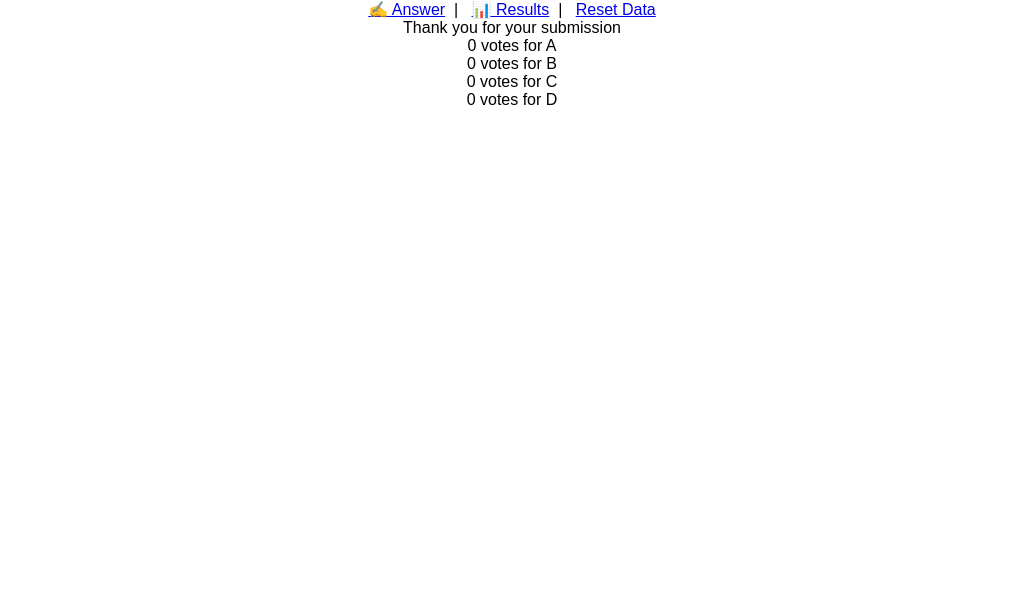
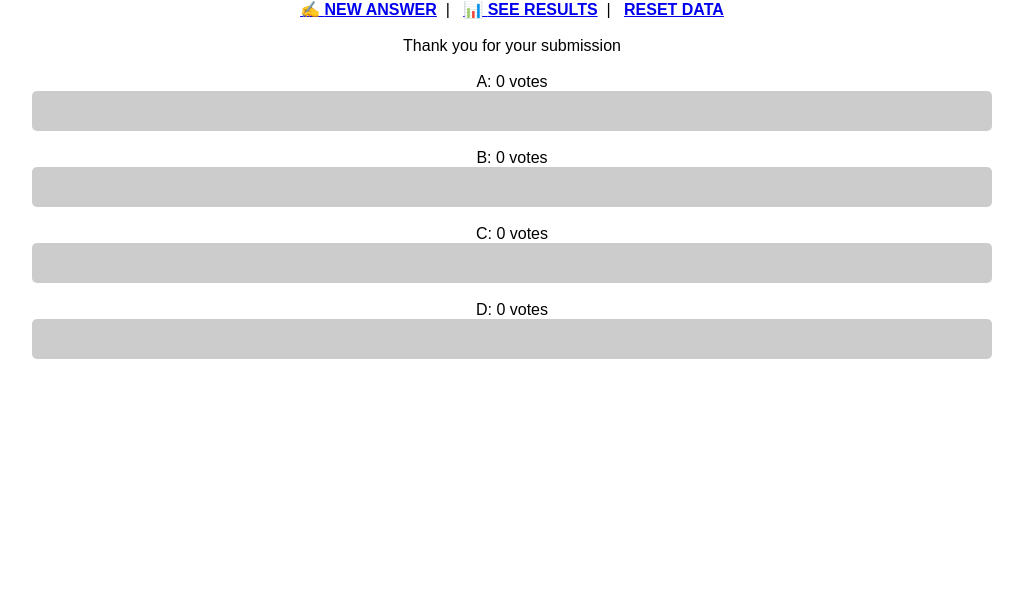
Before and after one commit to j-vanrav/maca-quiz, a Flask app: page /result in a window 1280 px wide. Shown: the top 599 px of the page, without its empty margins (128-1151 px from the left). Run offline with Flask 2, Linux system fonts and the light colour scheme; data that the repository does not hold is empty; some libraries are stand-ins or nearby versions.

Commit message:
all beautified

```diff
--- a/app/routes.py
+++ b/app/routes.py
@@ -6,12 +6,17 @@ import psycopg2
 
 @app.route("/result")
 def success():
+    avotes = Result.query.filter_by(answer = "A").count()
+    bvotes = Result.query.filter_by(answer = "B").count()
+    cvotes = Result.query.filter_by(answer = "C").count()
+    dvotes = Result.query.filter_by(answer = "D").count()
     return render_template("result.html",
         title = "Submission Successful",
-        avotes = Result.query.filter_by(answer = "A").count(),
-        bvotes = Result.query.filter_by(answer = "B").count(),
-        cvotes = Result.query.filter_by(answer = "C").count(),
-        dvotes = Result.query.filter_by(answer = "D").count()
+        avotes = avotes,
+        bvotes = bvotes,
+        cvotes = cvotes,
+        dvotes = dvotes,
+        totalvotes=avotes+bvotes+cvotes+dvotes+0.001 # +0.001 to prevent division by 0 error
     )
 
 @app.route("/", methods=['GET', 'POST'])
--- a/app/static/CSS/style.css
+++ b/app/static/CSS/style.css
@@ -56,3 +56,26 @@ form input:checked, form input:active{
 	box-shadow: 0 5px #666;
 	transform: translateY(4px);
 }
+
+.resultHolder{
+	width: 75%;
+	margin-left: 12.5%;
+	background-color: #ccc;
+	border-radius: 5px;
+}
+.resultBar{
+	background-color: #04AA6D;
+	height: 5vh;
+	border-radius: 5px;
+}
+
+#password{
+	cursor: auto;
+}
+#password:checked, #password:active{
+	box-shadow: 0 9px #999;
+	transform: translateY(0);
+}
+#password:checked{
+	background-color: #04AA6D;
+}
--- a/app/templates/nav.html
+++ b/app/templates/nav.html
@@ -3,9 +3,9 @@
 {% block nav %}
 <div class="nav">
     <p>
-        <a href="/quiz">&#9997; Answer</a>&nbsp;&nbsp;|&nbsp;&nbsp;
-        <a href="/result">&#128202; Results</a>&nbsp;&nbsp;|&nbsp;&nbsp;
-        <a href="/reset">Reset Data</a>
+        <a href="/quiz">&#9997; <b>NEW ANSWER</b></a>&nbsp;&nbsp;|&nbsp;&nbsp;
+        <a href="/result">&#128202; <b>SEE RESULTS</b></a>&nbsp;&nbsp;|&nbsp;&nbsp;
+        <a href="/reset"><b>RESET DATA</b></a>
     </p>
 </div>
 {% endblock %}
--- a/app/templates/quiz.html
+++ b/app/templates/quiz.html
@@ -2,12 +2,13 @@
 
 {% block content %}
 <div class="quiz">
+    <br>
     <form action="" method="post">
         {{ quizform.csrf_token }}
         {% for choice in quizform.answer %}
             {{ choice }}
         {% endfor %}
-        <br>
+        <br><br>
         {{ quizform.submit() }}
     </form>
 </div>
--- a/app/templates/reset.html
+++ b/app/templates/reset.html
@@ -4,7 +4,7 @@
 <div class="reset">
     <form action="" method="post">
         {{ resetform.csrf_token }}
-        {{ resetform.password }}
+        {{ resetform.password(placeholder="password") }}
         {{ resetform.submit() }}
     </form>
 </div>
--- a/app/templates/result.html
+++ b/app/templates/result.html
@@ -2,10 +2,19 @@
 
 {% block content %}
 <div class="result">
+    <br>
     <p>Thank you for your submission</p>
-    <p>{{ avotes }} votes for A</p>
-    <p>{{ bvotes }} votes for B</p>
-    <p>{{ cvotes }} votes for C</p>
-    <p>{{ dvotes }} votes for D</p>
+    <br>
+    <p>A: {{ avotes }} votes</p>
+    <div class="resultHolder"><div class="resultBar" style="width:{{ (avotes/totalvotes)*100 }}%"></div></div>
+    <br>
+    <p>B: {{ bvotes }} votes</p>
+    <div class="resultHolder"><div class="resultBar" style="width:{{ (bvotes/totalvotes)*100 }}%"></div></div>
+    <br>
+    <p>C: {{ cvotes }} votes</p>
+    <div class="resultHolder"><div class="resultBar" style="width:{{ (cvotes/totalvotes)*100 }}%"></div></div>
+    <br>
+    <p>D: {{ dvotes }} votes</p>
+    <div class="resultHolder"><div class="resultBar" style="width:{{ (dvotes/totalvotes)*100 }}%"></div></div>
 </div>
 {% endblock %}
```
